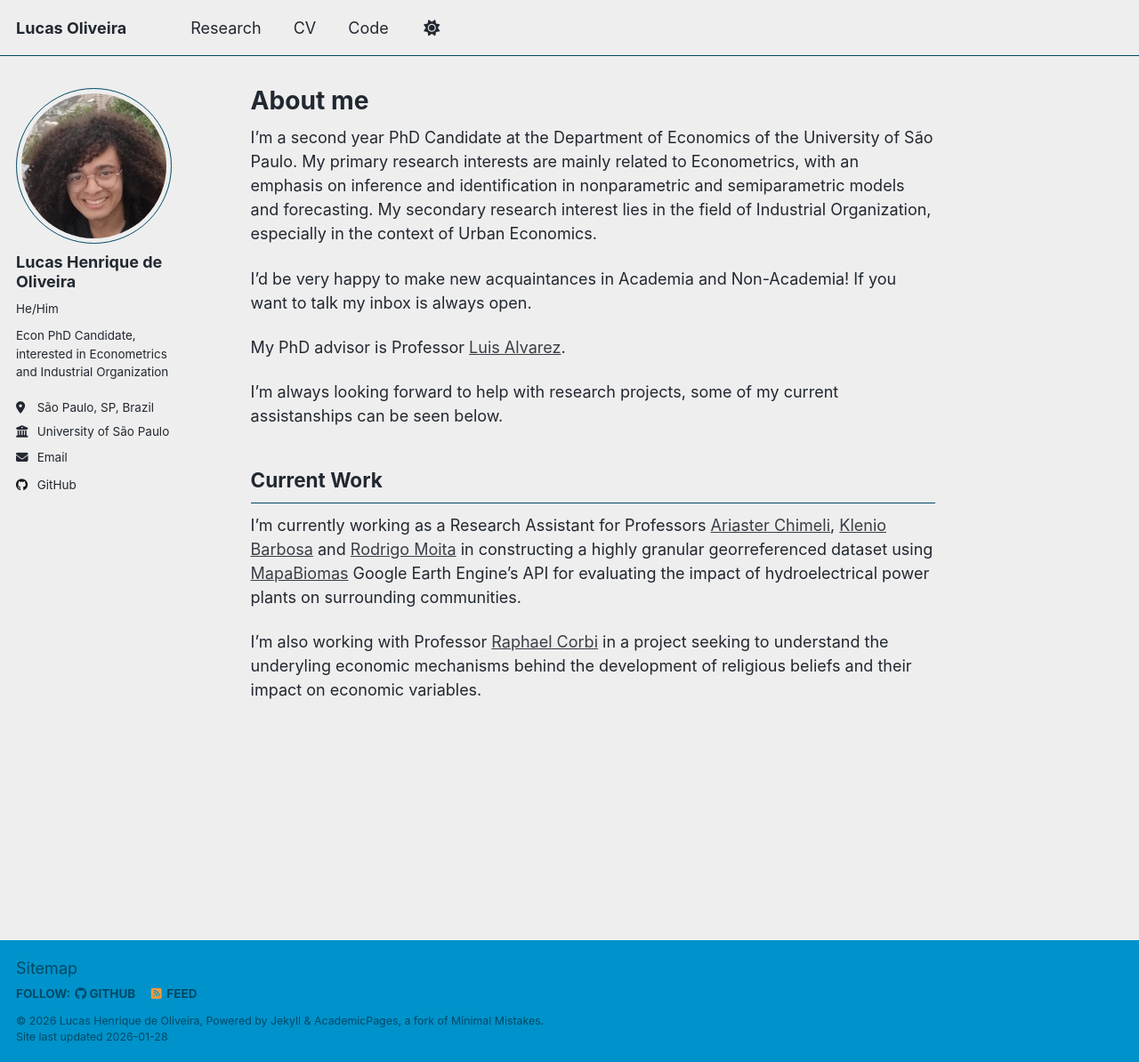
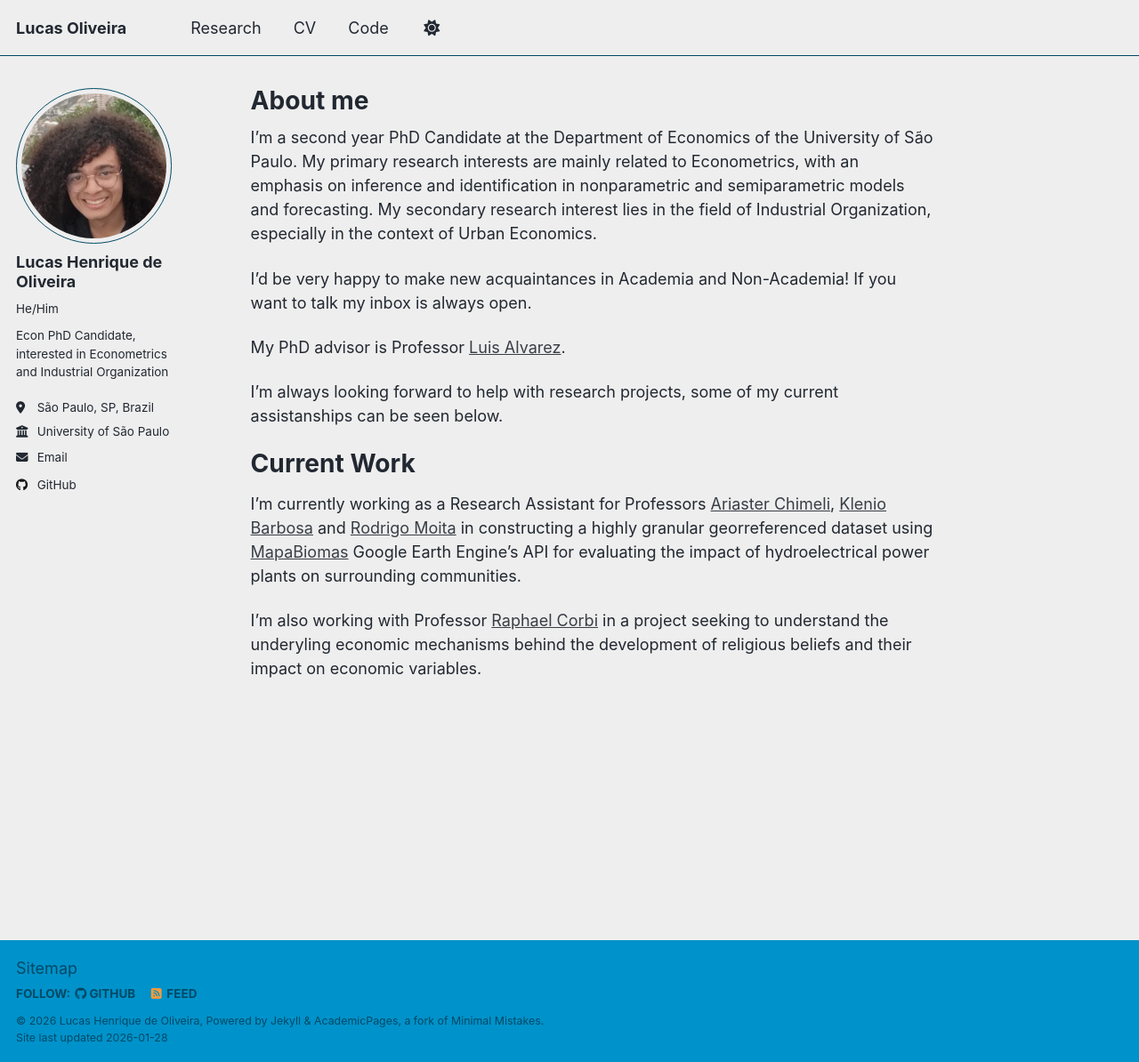
Before and after one commit to L-H-O/L-H-O.github.io, a Jekyll site: the page built from _pages/about.md, in a window 1280 px wide and 1194 px high. Shown: the whole window at 89% size. Built offline with Jekyll 4.4.1, drawn with Linux system fonts in a browser that asks for light colours; a script that is not in the unit is left out.

```diff
--- a/_pages/about.md
+++ b/_pages/about.md
@@ -16,7 +16,7 @@ My PhD advisor is Professor [Luis Alvarez](https://luisfantozzialvarez.github.io
 
 I'm always looking forward to help with research projects, some of my current assistanships can be seen below.
 
-## Current Work
+# Current Work
 
 I'm currently working as a Research Assistant for Professors [Ariaster Chimeli](https://ariasterchimeli.wordpress.com), [Klenio Barbosa](https://kleniobarbosa.wordpress.com) and [Rodrigo Moita](https://sites.google.com/site/rodmoita) in constructing a highly granular georreferenced dataset using [MapaBiomas](https://brasil.mapbiomas.org) Google Earth Engine's API for evaluating the impact of hydroelectrical power plants on surrounding communities.
 
```
